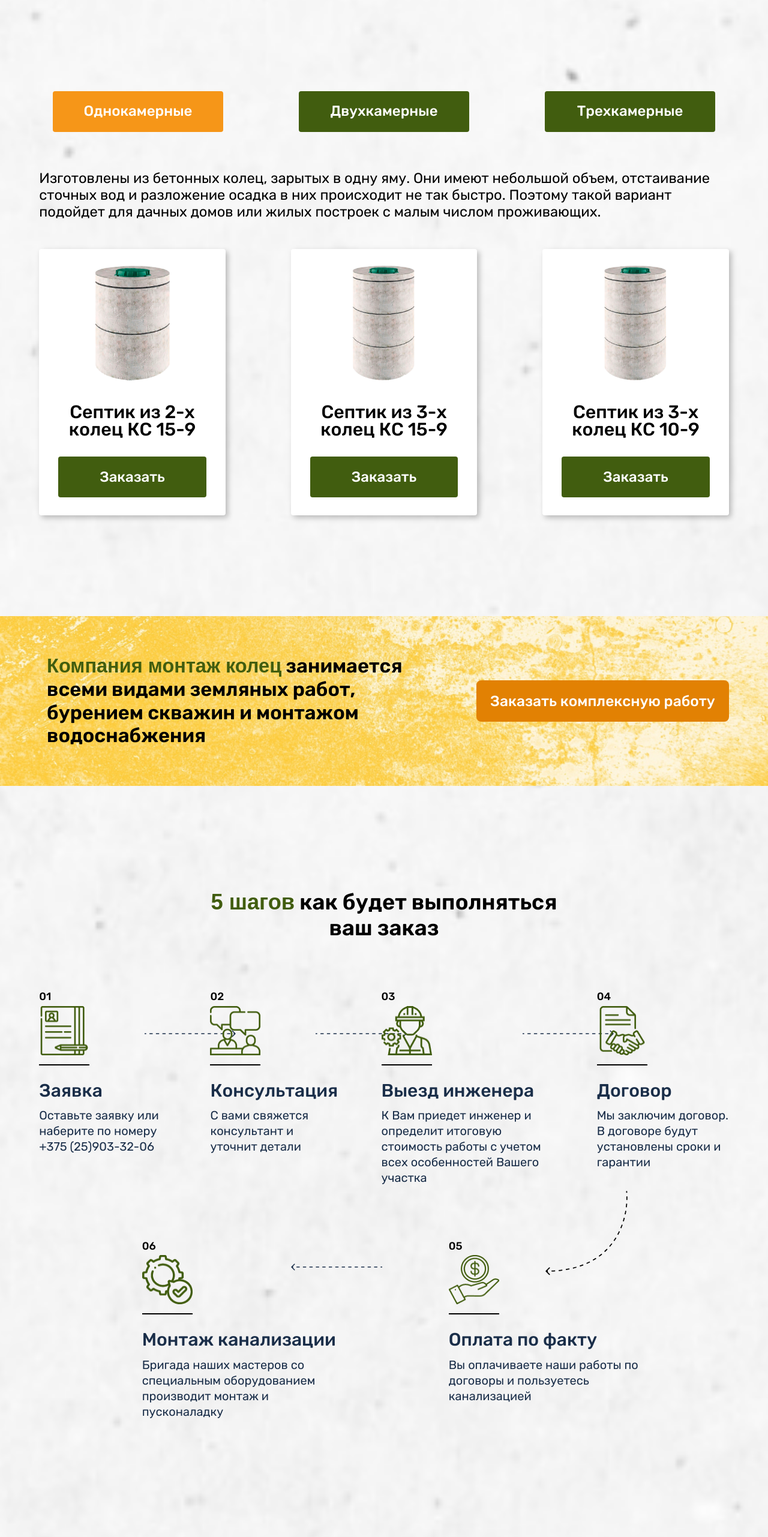
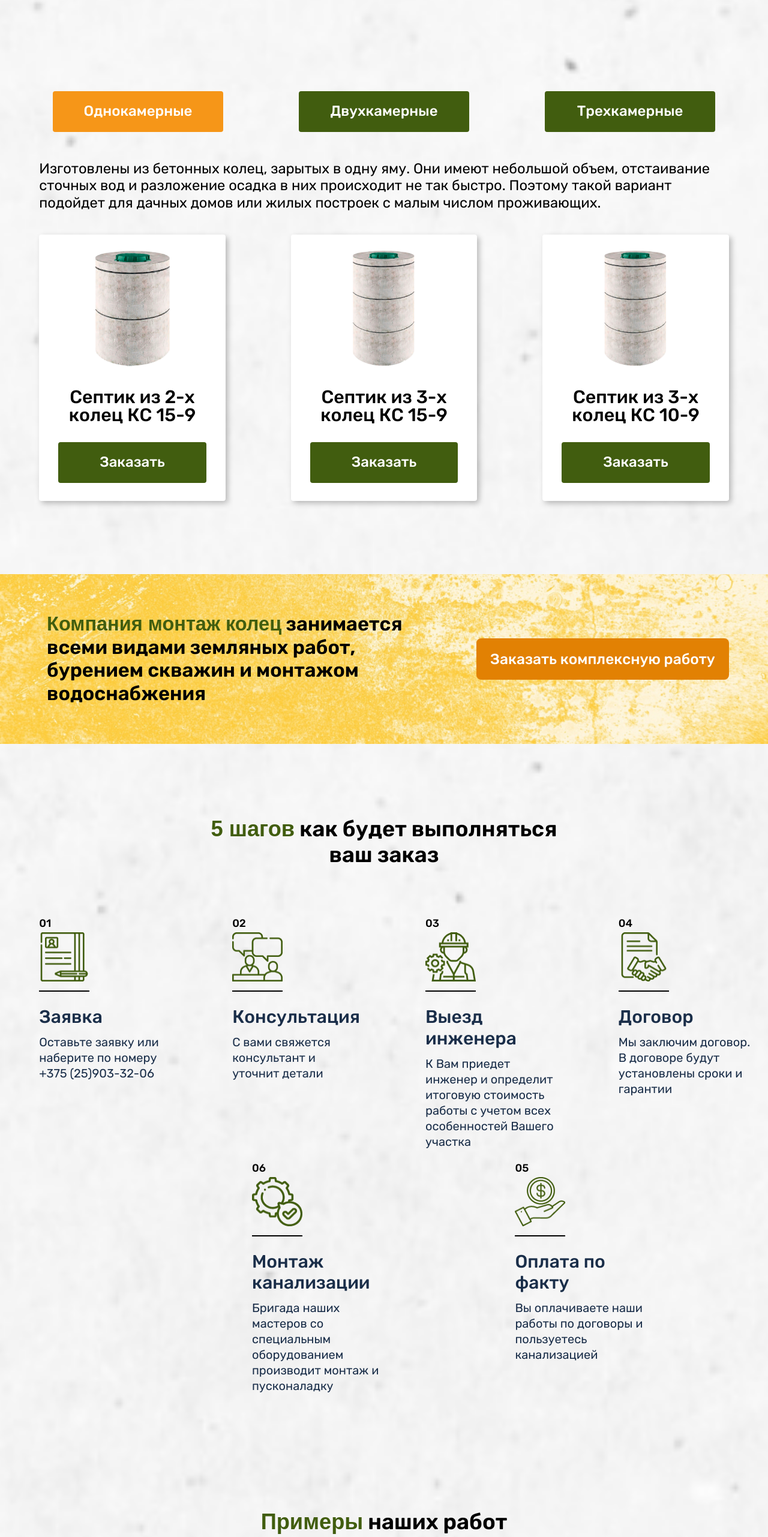
Before and after one commit to mitrofanzxc/llc-marketing-test, a React (Create React App) app: page / in a window 1280 px wide. Shown: the part 2638-5200 px from the top of the page at 60% size. Built offline with nearby package versions, Linux system fonts and the light colour scheme; a web font is replaced by a local one.

Commit message:
feat: adding response styles (Thu, Aug 11, 2022  5:51:05 PM)

```diff
--- a/src/components/form/Form.scss
+++ b/src/components/form/Form.scss
@@ -25,8 +25,8 @@
     left: 20px;
   }
 
-  @media (max-width: $breakpoint-xs-min) {
-    width: 100%;
+  @media (max-width: $breakpoint-sm-max) {
+    width: 95%;
   }
 
   @media (max-width: $breakpoint-xxs-min) {
--- a/src/components/form/Form.tsx
+++ b/src/components/form/Form.tsx
@@ -65,12 +65,12 @@ const Form: FC = () => {
   };
 
   useEffect(() => {
-    if (isPhoneError || isCheckedError) {
+    if (isCheckedError) {
       setIsFormValid(false);
     } else {
       setIsFormValid(true);
     }
-  }, [isPhoneError, isCheckedError]);
+  }, [isCheckedError]);
 
   return (
     <form method="post" className="form">
@@ -87,7 +87,12 @@ const Form: FC = () => {
         value={isPhone}
       />
       <p className="error-field">{isPhoneBlur && isPhoneError ? isPhoneError : ''}</p>
-      <button type="submit" className="submit" onClick={handleSubmit}>
+      <button
+        type="submit"
+        className="submit"
+        onClick={handleSubmit}
+        disabled={!isFormValid ? true : false}
+      >
         Хочу консультацию
       </button>
       <label className="checkbox-wrapper">
--- a/src/components/step/Step.scss
+++ b/src/components/step/Step.scss
@@ -1,4 +1,55 @@
 @import '../../sass/Constants.scss';
+
+.step-wrapper {
+  width: 16%;
+
+  @media (max-width: $breakpoint-xl-min) {
+    width: 20%;
+  }
+}
+
+.step-wrapper_01 {
+  order: 1;
+}
+
+.step-wrapper_02 {
+  order: 2;
+}
+
+.step-wrapper_03 {
+  order: 3;
+}
+
+.step-wrapper_04 {
+  order: 4;
+
+  @media (max-width: $breakpoint-xl-min) {
+    order: 6;
+  }
+}
+
+.step-wrapper_05 {
+  width: 31%;
+  order: 6;
+
+  @media (max-width: $breakpoint-xl-min) {
+    width: 20%;
+    order: 5;
+  }
+}
+
+.step-wrapper_06 {
+  display: flex;
+  justify-content: flex-end;
+  width: 50%;
+  order: 5;
+
+  @media (max-width: $breakpoint-xl-min) {
+    justify-content: flex-start;
+    width: 20%;
+    order: 4;
+  }
+}
 
 .step {
   position: relative;
--- a/src/components/step/Step.tsx
+++ b/src/components/step/Step.tsx
@@ -10,12 +10,14 @@ export interface IStep {
 
 const Step: FC<IStep> = ({ src, step, header, description }) => {
   return (
-    <div className="step">
-      <div className={`step-${step}`} />
-      <h4 className="step-number">{step}</h4>
-      <img src={src} alt="" className="step-icon" />
-      <h4 className="step-header color_blue">{header}</h4>
-      <h5 className="step-description color_blue">{description}</h5>
+    <div className={`step-wrapper step-wrapper_${step}`}>
+      <div className="step">
+        {/* <div className={`step-${step}`} /> */}
+        <h4 className="step-number">{step}</h4>
+        <img src={src} alt="" className="step-icon" />
+        <h4 className="step-header color_blue">{header}</h4>
+        <h5 className="step-description color_blue">{description}</h5>
+      </div>
     </div>
   );
 };
--- a/src/sections/catalog/SectionCatalog.scss
+++ b/src/sections/catalog/SectionCatalog.scss
@@ -54,8 +54,23 @@ input[type='radio']:checked + label {
 }
 
 .catalog {
-  margin-top: 63px;
-  padding-bottom: 168px;
+  margin-top: calcResponsiveSize(63, 63, 1729, 3000);
+  padding-bottom: calcResponsiveSize(168, 168, 1729, 3000);
+
+  @media (max-width: $breakpoint-xxl-min) {
+    margin-top: calcResponsiveSize(30, 63, 769, 1728);
+    padding-bottom: calcResponsiveSize(70, 168, 769, 1728);
+  }
+
+  @media (max-width: $breakpoint-md-min) {
+    margin-top: calcResponsiveSize(20, 30, 361, 768);
+    padding-bottom: calcResponsiveSize(40, 70, 361, 768);
+  }
+
+  @media (max-width: $breakpoint-xxs-min) {
+    margin-top: calcResponsiveSize(20, 20, 1, 360);
+    padding-bottom: calcResponsiveSize(40, 40, 1, 360);
+  }
 }
 
 .catalog-description {
@@ -70,14 +85,26 @@ input[type='radio']:checked + label {
   flex-wrap: wrap;
   column-gap: 9.5%;
   row-gap: 38px;
-  margin-top: 48px;
+  margin-top: calcResponsiveSize(47, 47, 1729, 3000);
+
+  @media (max-width: $breakpoint-xxl-min) {
+    margin-top: calcResponsiveSize(30, 47, 769, 1728);
+  }
 
   @media (max-width: $breakpoint-lg-min) {
     column-gap: 3.5%;
   }
 
+  @media (max-width: $breakpoint-md-min) {
+    margin-top: calcResponsiveSize(20, 30, 361, 768);
+  }
+
   @media (max-width: $breakpoint-sm-max) {
     column-gap: 1%;
+  }
+
+  @media (max-width: $breakpoint-xxs-min) {
+    margin-top: calcResponsiveSize(20, 20, 1, 360);
   }
 }
 
--- a/src/sections/steps/SectionSteps.scss
+++ b/src/sections/steps/SectionSteps.scss
@@ -1,7 +1,19 @@
 @import '../../sass/Constants.scss';
 
 .stages {
-  margin-top: 172px;
+  margin-top: calcResponsiveSize(164, 164, 1729, 3000);
+
+  @media (max-width: $breakpoint-xxl-min) {
+    margin-top: calcResponsiveSize(70, 164, 769, 1728);
+  }
+
+  @media (max-width: $breakpoint-md-min) {
+    margin-top: calcResponsiveSize(40, 70, 361, 768);
+  }
+
+  @media (max-width: $breakpoint-xxs-min) {
+    margin-top: calcResponsiveSize(40, 40, 1, 360);
+  }
 
   h2 {
     width: 56%;
@@ -9,28 +21,16 @@
   }
 }
 
-.steps-wrapper_first {
+.steps-wrapper {
   display: flex;
   align-items: flex-start;
   justify-content: space-between;
+  flex-wrap: wrap;
+  column-gap: 12%;
+  row-gap: 20px;
   margin-top: 82px;
-}
 
-.steps-wrapper_second {
-  display: flex;
-  align-items: flex-start;
-  justify-content: flex-end;
-  column-gap: 188px;
-  margin-top: 90px;
-  margin-right: 144px;
-
-  .step {
-    &:nth-child(1) {
-      width: 323px;
-    }
-
-    &:nth-child(2) {
-      width: 323px;
-    }
+  @media (max-width: $breakpoint-xl-min) {
+    column-gap: 17%;
   }
 }
--- a/src/sections/steps/SectionSteps.tsx
+++ b/src/sections/steps/SectionSteps.tsx
@@ -15,7 +15,7 @@ const SectionSteps: FC = () => {
         <h2 className="text-align_center">
           <strong>5 шагов</strong> как будет выполняться ваш заказ
         </h2>
-        <div className="steps-wrapper_first">
+        <div className="steps-wrapper">
           <Step
             src={stepApplication}
             step="01"
@@ -40,19 +40,17 @@ const SectionSteps: FC = () => {
             header="Договор"
             description="Мы заключим договор. В договоре будут установлены сроки и гарантии"
           />
-        </div>
-        <div className="steps-wrapper_second">
+          <Step
+            src={stepSaveMoney}
+            step="05"
+            header="Оплата по факту"
+            description="Вы оплачиваете наши работы по договоры и пользуетесь канализацией "
+          />
           <Step
             src={stepInstallation}
             step="06"
             header="Монтаж канализации"
             description="Бригада наших мастеров со специальным оборудованием производит монтаж и пусконаладку"
-          />
-          <Step
-            src={stepSaveMoney}
-            step="05"
-            header="Оплата по факту"
-            description="Вы оплачиваете наши работы по договоры и пользуетесь канализацией "
           />
         </div>
       </div>
```
Also changed, not shown: src/images/icons/sprite.svg (added).
